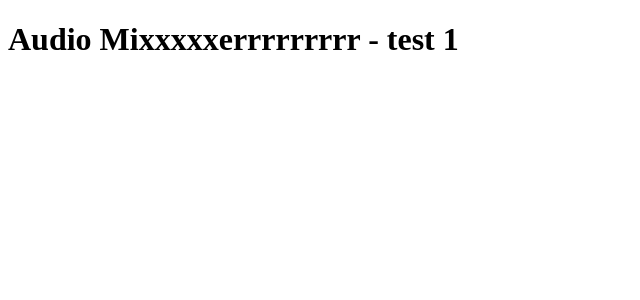
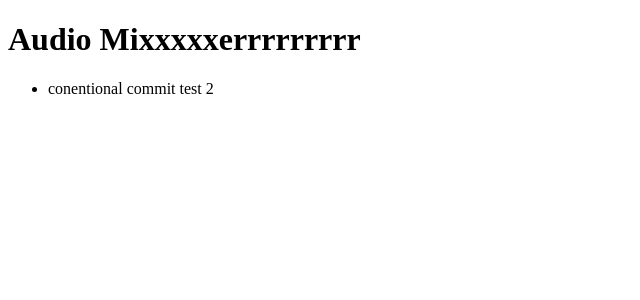
Before and after one commit to rjunsk/me-playground, a React (Create React App) app in the folder audio-mixer/: page / in a window 1280 px wide. Shown: the top 300 px of the page, without its empty margins (0-640 px from the left). Built offline with nearby package versions, Linux system fonts and the light colour scheme.

Commit message:
fix(audio-mixer): test release 2 (#4)
test release 2

```diff
--- a/audio-mixer/src/App.tsx
+++ b/audio-mixer/src/App.tsx
@@ -1,7 +1,10 @@
 export default function App() {
   return (
     <>
-      <h1>Audio Mixxxxxerrrrrrrrr - test 1</h1>
+      <h1>Audio Mixxxxxerrrrrrrrr</h1>
+      <ul>
+        <li>conentional commit test 2</li>
+      </ul>
     </>
   );
 }
```
